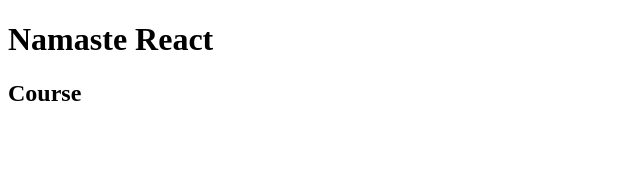
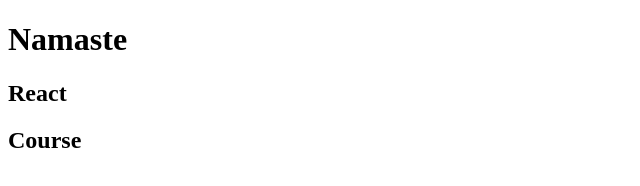
Before and after one commit to thakur129pc/namasteReact, a plain HTML site: page index.html in a window 1280 px wide. Shown: the whole page, without its empty margins (0-640 px from the left). Drawn offline with nearby package versions, Linux system fonts and the light colour scheme.

Commit message:
commit-3

```diff
--- a/index.html
+++ b/index.html
@@ -14,7 +14,8 @@
     <script>
         const rootEL = document.getElementById("root");
         const container = React.createElement("div", { id: "container" }, [
-            React.createElement("h1", { id: "heading" }, "Namaste React"),
+            React.createElement("h1", { id: "heading-1" }, "Namaste"),
+            React.createElement("h2", { id: "heading-2" }, "React"),
             React.createElement("h2", { id: "paragraph" }, "Course"),
         ]);
         const root = ReactDOM.createRoot(rootEL);
```
